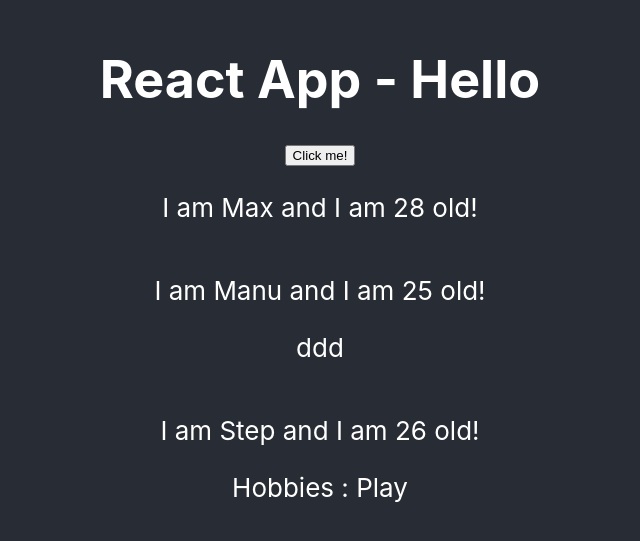
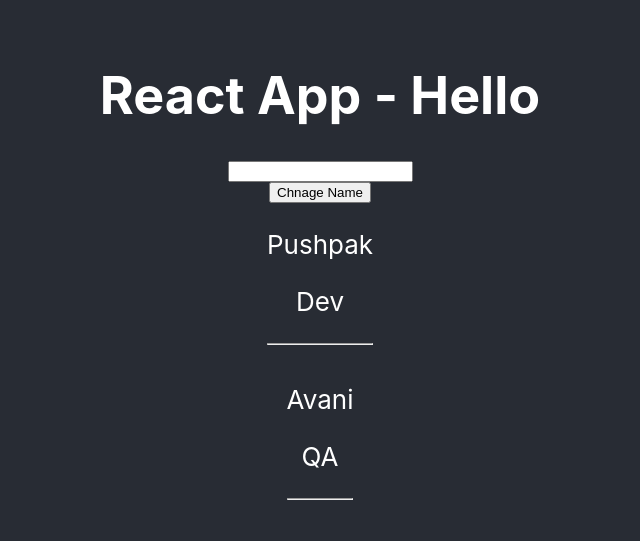
Before and after one commit to pushpk/Receipe_Builder_React, a React (Create React App) app: page / in a window 1280 px wide. Shown: the part 129-670 px from the top of the page, without its empty margins (320-960 px from the left). Built offline with nearby package versions, Linux system fonts and the light colour scheme.

Commit message:
adding assignment

```diff
--- a/src/App.js
+++ b/src/App.js
@@ -1,36 +1,33 @@
 import React, { Component } from 'react';
 import './App.css';
-import Person from './Person/Person'
+import UserInput from './UserInput/UserInput'
+import UserOutput from './UserOutput/UserOutput'
 
 class App extends Component {
 
-  state = {
-    persons : [
-      { name : 'Max', age : 28},
-      { name : 'Manu', age : 25},
-      { name : 'Step', age : 26},
-    ]
+  state = [
+    {name : 'Pushpak', job : 'Dev'},
+    {name : 'Avani', job : 'QA'}
+  ]
+
+  changeNames(event)
+  {
+    this.setState([ {name : event.target.value, job : 'Dev'},
+    {name : 'Avani 3', job : 'QA'}]
+     )
   }
 
-   ClickHandler = () =>{
+  render (){
 
-    this.setState({persons : [
-      { name : 'Max 1', age : 28},
-      { name : 'Manu 2', age : 25},
-      { name : 'Step 2', age : 26},
-    ]});
-   }
-
-  render (){
     return(
     <div className="App">
       <header className="App-header">
        <h1>React App - Hello</h1>
+        <UserInput changeName={this.changeNames.bind(this)} />
 
-       <button onClick={this.ClickHandler}>Click me!</button>
-       <Person name={this.state.persons[0].name} age={this.state.persons[0].age} />
-       <Person name={this.state.persons[1].name} age={this.state.persons[1].age} >ddd</Person>
-       <Person name={this.state.persons[2].name} age={this.state.persons[2].age} > Hobbies :  Play</Person>
+       <button onClick={this.changeNames.bind(this)} value="Change Name">Chnage Name</button>
+        <UserOutput   name={this.state[0].name} job={this.state[0].job} />
+        <UserOutput name={this.state[1].name} job={this.state[1].job} />
       </header>
     </div>
     )
--- a/src/Person/Person.js
+++ /dev/null
@@ -1,13 +0,0 @@
-import React from 'react';
-
-const person = (props) => {
-return(
-    <div>
-     <p> I am {props.name} and I am {props.age} old!</p>
-<p>{props.children}</p>
-     </div>
-     );
-}
-
-
-export default person;
--- /dev/null
+++ b/src/UserInput/UserInput.js
@@ -0,0 +1,14 @@
+import React, { Component } from 'react';
+
+
+class UserInput extends Component{
+
+    render(props){
+        return(
+        <input type="text" onChange={this.props.changeName}/>
+        )
+
+    }
+}
+
+export default UserInput;
--- /dev/null
+++ b/src/UserOutput/UserOutput.js
@@ -0,0 +1,17 @@
+import React, { Component } from 'react';
+
+class UserOutput extends Component{
+
+    render(props){
+        return(
+            <div>
+             <p>{ this.props.name}</p>
+            <p>{ this.props.job}</p>
+            <hr />
+            </div>
+        )
+    }
+}
+
+
+export default UserOutput
```
